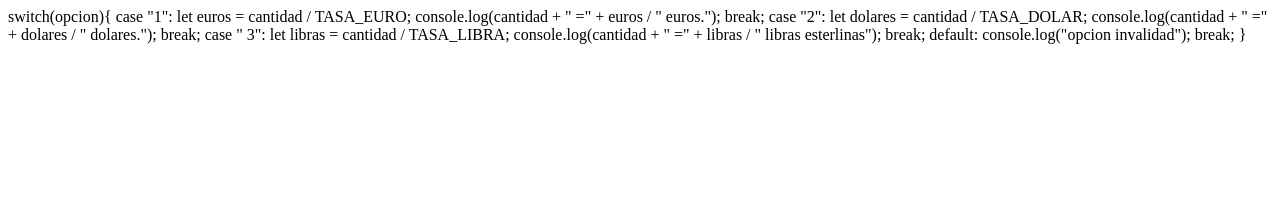
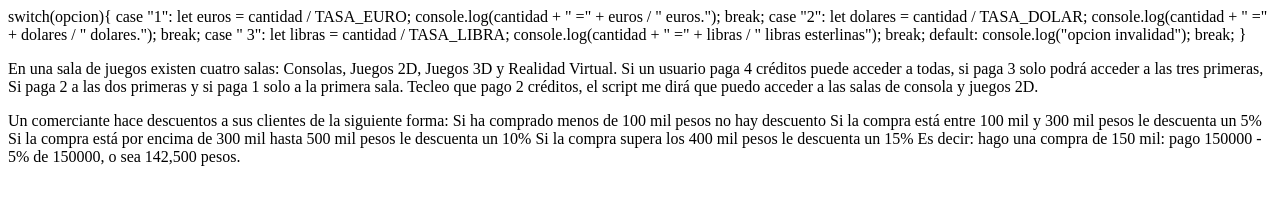
Before and after one commit to compuleo/java3, a plain HTML site: page notitas.html in a window 1280 px wide. Drawn offline with Linux system fonts and the light colour scheme.

Commit message:
Actualizacion

```diff
--- a/notitas.html
+++ b/notitas.html
@@ -28,6 +28,21 @@
 
     }
 
+    <p>En una sala de juegos existen cuatro salas: Consolas, Juegos 2D, Juegos 3D y
+Realidad Virtual.
+Si un usuario paga 4 créditos puede acceder a todas, si paga 3 solo podrá acceder a
+las tres primeras,
+Si paga 2 a las dos primeras y si paga 1 solo a la primera sala.
+Tecleo que pago 2 créditos, el script me dirá que puedo acceder a las salas de
+consola y juegos 2D.</p>
+
+<p>Un comerciante hace descuentos a sus clientes de la siguiente forma:
+Si ha comprado menos de 100 mil pesos no hay descuento
+Si la compra está entre 100 mil y 300 mil pesos le descuenta un 5%
+Si la compra está por encima de 300 mil hasta 500 mil pesos le descuenta un 10%
+Si la compra supera los 400 mil pesos le descuenta un 15%
+Es decir: hago una compra de 150 mil: pago 150000 - 5% de 150000, o sea 142,500 pesos.</p>
+
 
 
 </body>
```
Also changed, not shown: app.js (+224 -4 lines).
